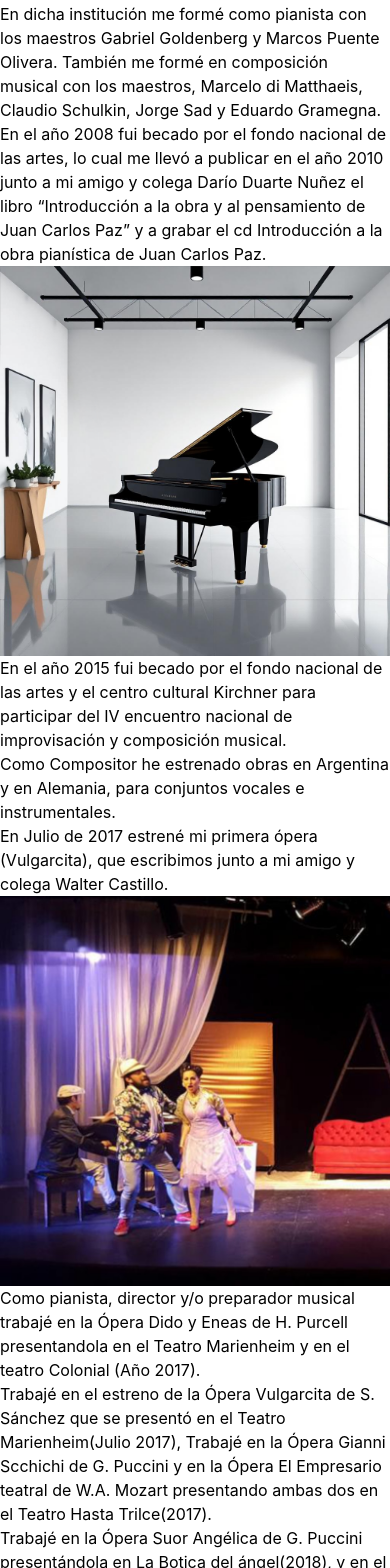
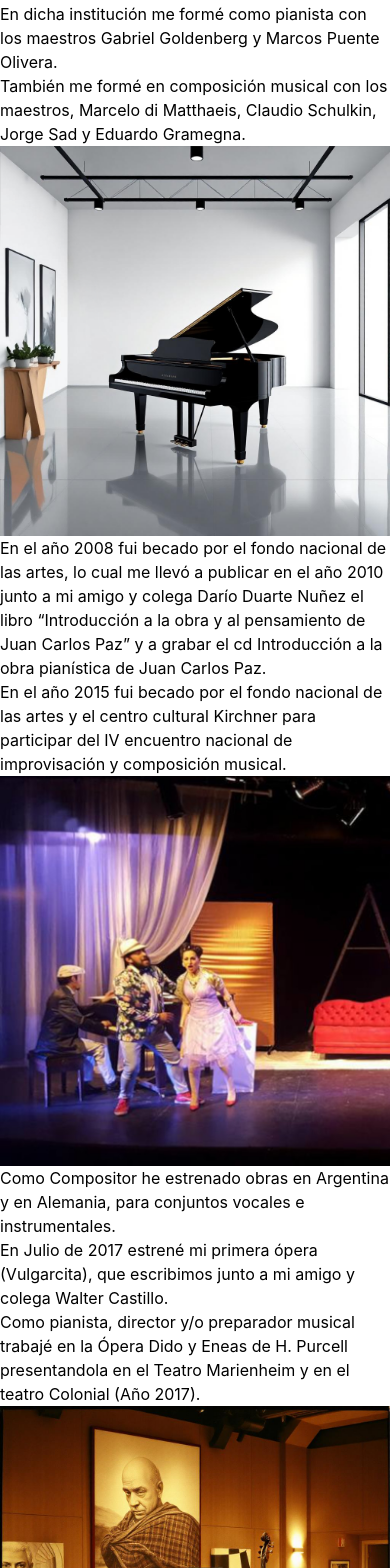
Before and after one commit to 88Simn88/personalblog, a React (Vite) app: page / in a window 390 px wide. Shown: the part 920-2488 px from the top of the page. Built offline with nearby package versions, Linux system fonts and the light colour scheme.

Commit message:
added a photo in the home section

```diff
--- a/src/pages/Home.jsx
+++ b/src/pages/Home.jsx
@@ -43,13 +43,10 @@ const Home = () => {
                             </p>
                             <p className="mb-4">
                                 En dicha institución me formé como pianista con los maestros Gabriel Goldenberg y Marcos Puente Olivera.
+                            </p>
+                            <p className="md-4">
                                 También me formé en composición musical con los maestros, Marcelo di Matthaeis,
                                 Claudio Schulkin, Jorge Sad y Eduardo Gramegna.
-                            </p>
-                            <p className="mb-4">
-                                En el año 2008 fui becado por el fondo nacional de las artes, lo cual me llevó
-                                a publicar en el año 2010 junto a mi amigo y colega Darío Duarte Nuñez el libro “Introducción a la obra y al pensamiento de Juan Carlos Paz”
-                                y a grabar el cd Introducción a la obra pianística de Juan Carlos Paz.
                             </p>
                         </div>
                     </div>
@@ -59,20 +56,16 @@ const Home = () => {
 
                         <img src="../img/pianof.png" alt="Simón" className="rounded-full shadow shadow-white  md:w-1/4 w-1/2 " />
                         <div className="flex flex-col">
+                            <p className="mb-4">
+                                En el año 2008 fui becado por el fondo nacional de las artes, lo cual me llevó
+                                a publicar en el año 2010 junto a mi amigo y colega Darío Duarte Nuñez el libro “Introducción a la obra y al pensamiento de Juan Carlos Paz”
+                                y a grabar el cd Introducción a la obra pianística de Juan Carlos Paz.
+                            </p>
 
                             <p className="mb-4">
                                 En el año 2015 fui becado por el fondo nacional de las artes y
                                 el centro cultural Kirchner para participar del IV encuentro
                                 nacional de improvisación y composición musical.
-                            </p>
-                            <p className="mb-4">
-                                Como Compositor he estrenado obras en Argentina y en Alemania,
-                                para conjuntos vocales e instrumentales.
-                            </p>
-                            <p className="mb-4">
-                                En Julio de 2017 estrené
-                                mi primera ópera (Vulgarcita), que escribimos junto a mi amigo y colega
-                                Walter Castillo.
                             </p>
                         </div>
                     </div>
@@ -84,23 +77,45 @@ const Home = () => {
                         />
 
                         <div>
+                            <p className="mb-4">
+                                Como Compositor he estrenado obras en Argentina y en Alemania,
+                                para conjuntos vocales e instrumentales.
+                            </p>
+                            <p className="mb-4">
+                                En Julio de 2017 estrené
+                                mi primera ópera (Vulgarcita), que escribimos junto a mi amigo y colega
+                                Walter Castillo.
+                            </p>
 
                             <p className="mb-4">
                                 Como pianista, director y/o preparador musical trabajé en la Ópera Dido y Eneas de
                                 H. Purcell presentandola en el Teatro Marienheim y en el teatro Colonial (Año 2017).
                             </p>
+                        </div>
+                    </div>
+
+                    <div className="flex flex-col md:flex-row-reverse  items-center gap-5 m-auto w-4/5 mt-5 mb-10 justify-center md:gap-32">
+
+                        <img src="../img/pnoinstrcuad.jpeg" alt="fotofinal"
+                            className="rounded-full shadow shadow-white  md:w-1/4 w-1/2"
+                        />
+                        <div className="flex flex-col">
                             <p className="mb-4">
                                 Trabajé en el estreno de la Ópera Vulgarcita de S. Sánchez que se presentó
-                                en el Teatro Marienheim(Julio 2017), Trabajé en la Ópera Gianni Scchichi de G. Puccini y en la Ópera El Empresario teatral de W.A. Mozart
+                                en el Teatro Marienheim(Julio 2017).
+                                </p>
+                                <p className="mb-4">
+                                 Trabajé en la Ópera Gianni Scchichi de G. Puccini y en la Ópera El Empresario teatral de W.A. Mozart
                                 presentando ambas dos en el Teatro Hasta Trilce(2017).
                             </p>
                             <p className="mb-4">
                                 Trabajé en la Ópera Suor Angélica de G. Puccini presentándola en La Botica del ángel(2018),
                                 y en el Foyer del teatro Empire(2023).
                             </p>
+
                         </div>
+                    </div>
 
-                    </div>
                     <p className="mb-4 md:w-2/3 md:ml-[200px]" >
                         También he realizado dos giras de conciertos como pianista y organista en Obernhof, Lahnstein, Dausenau (2018), Giessen, Nassau y Frankfurt (2019) en Alemania.
                     </p>
```
Also changed, not shown: public/img/pnoinstrcuad.jpeg (added).
